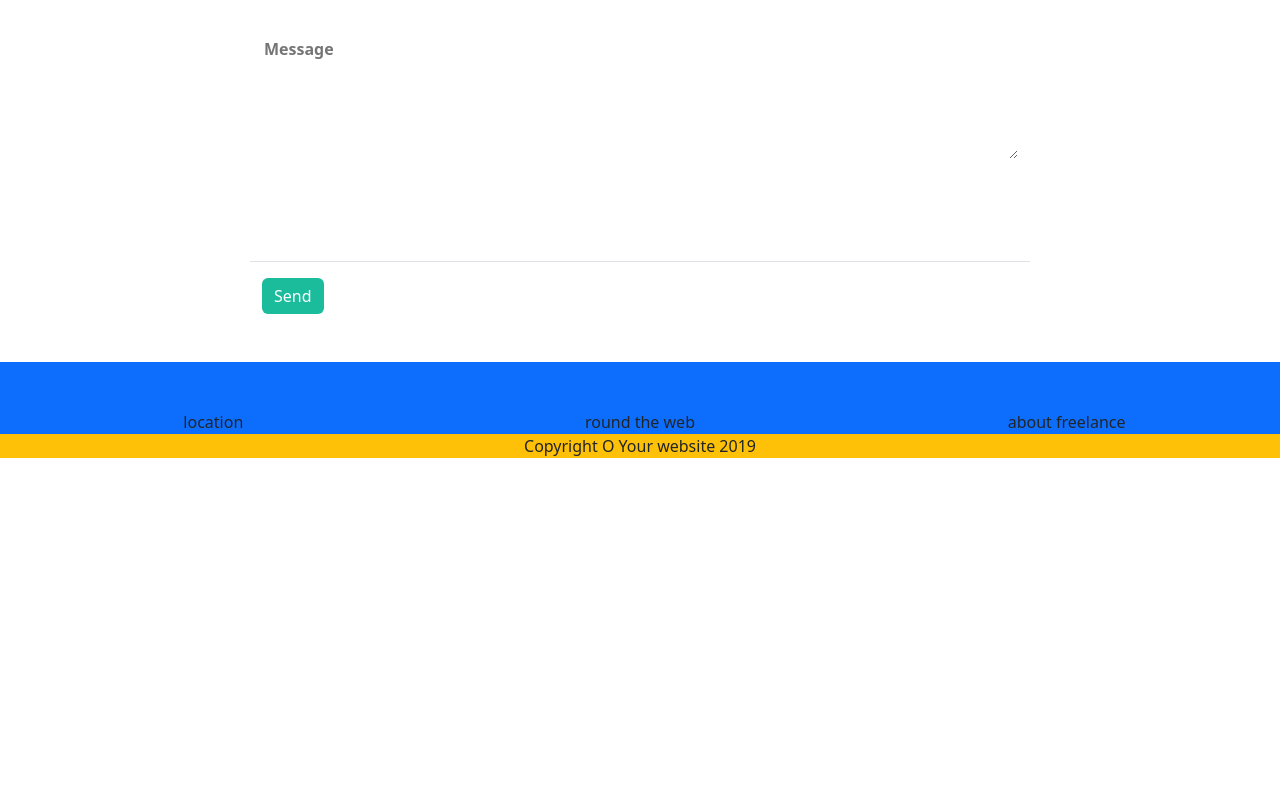
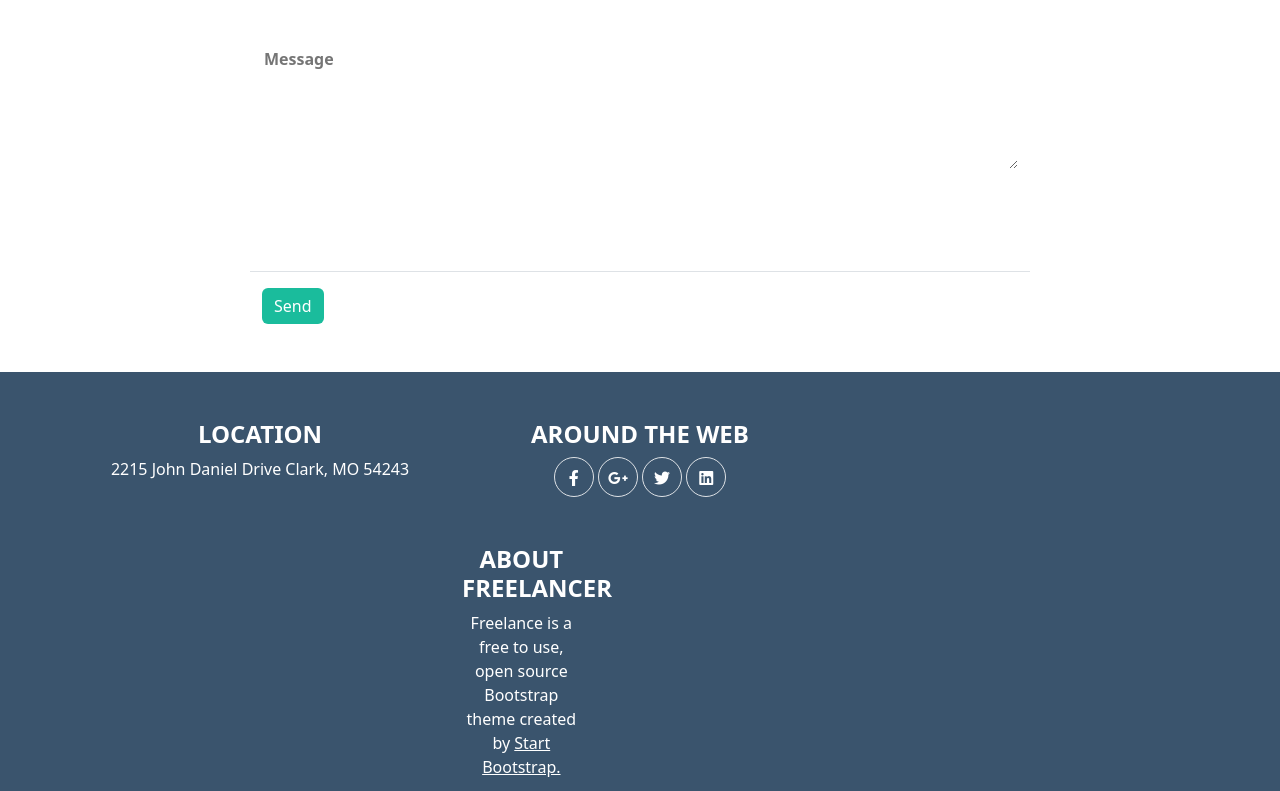
Before and after one commit to mikaeltreppo/-html-css-bootstrap-freelancer, a plain HTML site: page index.html in a window 1280 px wide. Shown: the part 2009-2800 px from the top of the page. Before the commit the page ends 2467 px from the top, so only its background shows below. Drawn offline with nearby package versions, Linux system fonts and the light colour scheme.

Commit message:
aggiornamenti footer

```diff
--- a/css/style.css
+++ b/css/style.css
@@ -15,9 +15,14 @@ header {
 }
 
 .ms_img {
-    width: 180px;
+    width: 190px;
 }
-
+.ms_social{
+    display: inline-block;
+    width: 40px;
+    height:40px;
+    line-height: 40px;
+}
 .ms_about {
     background-color: rgb(26, 188, 156)
 }
@@ -64,3 +69,6 @@ display: block;
     right: 50%;
     transform: translate(50%, -30%);
 }
+footer{
+    background-color: rgb(58, 84, 109);
+}
--- a/index.html
+++ b/index.html
@@ -69,28 +69,28 @@
                 </div>
                 <div class="col-12 col-sm-6 col-lg-4 text-center ms_card position-relative">
                     <img class="w-100 mt-5 rounded position-relative" src="img/cabin.png" alt="">
-                    <div class="ms_icon"><i class="fa-solid fa-plus"></i></div>
+                    <div class="ms_icon"><a href="#"><i class="fa-solid fa-plus"></i></a></div>
                 </div>
 
                 <div class="col-12 col-sm-6 col-lg-4 text-center ms_card position-relative">
                     <img class="w-100 mt-5 rounded position-relative" src="img/cake.png" alt="">
-                    <div class="ms_icon"><i class="fa-solid fa-plus"></i></div>
+                    <div class="ms_icon"><a href="#"><i class="fa-solid fa-plus"></i></a></div>
                 </div>
                 <div class="col-12 col-sm-6 col-lg-4 text-center ms_card position-relative">
                     <img class="w-100 mt-5 rounded position-relative" src="img/circus.png" alt="">
-                    <div class="ms_icon"><i class="fa-solid fa-plus"></i></div>
+                    <div class="ms_icon"><a href="#"><i class="fa-solid fa-plus"></i></a></div>
                 </div>
                 <div class="col-12 col-sm-6 col-lg-4 text-center ms_card position-relative">
                     <img class="w-100 mt-5 rounded position-relative" src="img/game.png" alt="">
-                    <div class="ms_icon"><i class="fa-solid fa-plus"></i></div>
+                    <div class="ms_icon"><a href="#"><i class="fa-solid fa-plus"></i></a></div>
                 </div>
                 <div class="col-12 col-sm-6 col-lg-4 text-center ms_card position-relative">
                     <img class="w-100 mt-5 rounded position-relative" src="img/safe.png" alt="">
-                    <div class="ms_icon"><i class="fa-solid fa-plus"></i></div>
+                    <div class="ms_icon"><a href="#"><i class="fa-solid fa-plus"></i></a></div>
                 </div>
                 <div class="col-12 col-sm-6 col-lg-4 text-center ms_card position-relative">
                     <img class="w-100 mt-5 rounded position-relative" src="img/submarine.png" alt="">
-                    <div class="ms_icon"><i class="fa-solid fa-plus"></i></div>
+                    <div class="ms_icon"> <a href="#"><i class="fa-solid fa-plus"></i></a></div>
                 </div>
             </div>
         </div>
@@ -120,7 +120,7 @@
             </div>
         </div>
         <!--Parte contact-->
-        <footer>
+
         <div class="container-fluid  bg-white">
             <div id="contact" class="row ms_contact  ms_mxw ms_mauto">
                 <div class="col-8 offset-2 mt-5 text-center">
@@ -128,8 +128,8 @@
                 </div>
                 <div class="col-8 offset-2  border-bottom"><input class="border-0 fw-semibold w-100" type="text"
                         placeholder="Name"></div>
-                    <div class="col-8 offset-2  mt-5 border-bottom"><input class="border-0 fw-semibold w-100"
-                            type="email" placeholder="Email Address"></div>
+                <div class="col-8 offset-2  mt-5 border-bottom"><input class="border-0 fw-semibold w-100" type="email"
+                        placeholder="Email Address"></div>
                 <div class="col-8 offset-2 mt-5 border-bottom"><input class="border-0 fw-semibold w-100" type="tel"
                         placeholder="Phone Number"></div>
                 <div class="col-8 offset-2  mt-5 mb-5 "><textarea class="border-0 fw-semibold w-100" name="Message"
@@ -137,16 +137,38 @@
                 <div class="col-8 offset-2 mt-5 mb-5 pt-3 border-top "> <button
                         class="btn btn-secondary ms_button-send border-0" type="submit ">Send</button></div>
             </div>
+        </div>
+            <footer class="text-white">
+                <div class="container">
+                    <div class="row text-center ">
+                        <div class="col-12 mt-5 col-sm-4">
+                            <h4 class="fw-semibold">LOCATION</h4>
+                            <p>2215 John Daniel Drive Clark,
+                                MO 54243</p>
+                        </div>
+                        <div class="col-12 mt-5 col-sm-4">
+                            <h4 class="fw-semibold">AROUND THE WEB</h4>
+                            <span class=" ms_social border rounded-circle "><i
+                                    class="fa-brands fa-facebook-f"></i></span>
+                            <span class=" ms_social border rounded-circle "><i
+                                    class="fa-brands fa-google-plus-g"></i></span>
+                            <span class=" ms_social border rounded-circle "><i class="fa-brands fa-twitter"></i></span>
+                            <span class=" ms_social border rounded-circle "><i class="fa-brands fa-linkedin"></i></span>
 
-                <div class="row text-center bg-primary ">
-                    <div class="col-12 mt-5 col-sm-4">location</div>
-                    <div class="col-12 mt-5 col-sm-4">round the web</div>
-                    <div class="col-12 mt-5 col-sm-4"> about freelance</div>
+                            <div class="col-12 mt-5 col-sm-4">
+                                <h4 class="fw-semibold">ABOUT FREELANCER</h4>
+                                <p class="text-center">Freelance is a free to use, open
+                                    source Bootstrap theme created
+                                    by
+                                    <a class="text-white" href="#"> Start Bootstrap.</a>
+                                </p>
+                            </div>
                         </div>
 
                         <div class="row text-center bg-warning">
                             <div class="col-12">Copyright O Your website 2019</div>
 
+                        </div>
                     </div>
                 </div>
             </footer>
```
Lines whose indentation alone changed are shown as unchanged.
